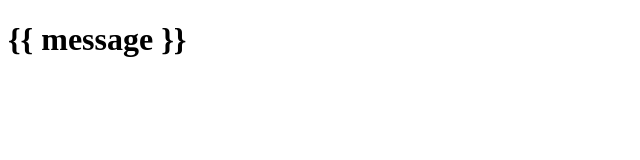
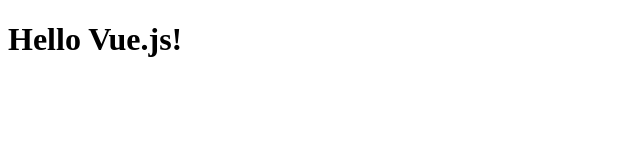
Before and after one commit to TdRyoji/Sample_Vue_js, a Vue app: page / in a window 1280 px wide. Shown: the top 160 px of the page, without its empty margins (0-640 px from the left). Built offline with nearby package versions, Linux system fonts and the light colour scheme.

Commit message:
show "Hello Vue.js!"

```diff
--- a/src/main.js
+++ b/src/main.js
@@ -3,3 +3,10 @@
 import Vue from 'vue'
 
 Vue.config.productionTip = false
+
+var app = new Vue({
+  el: '#app',
+  data: {
+    message: 'Hello Vue.js!'
+  }
+})
```
